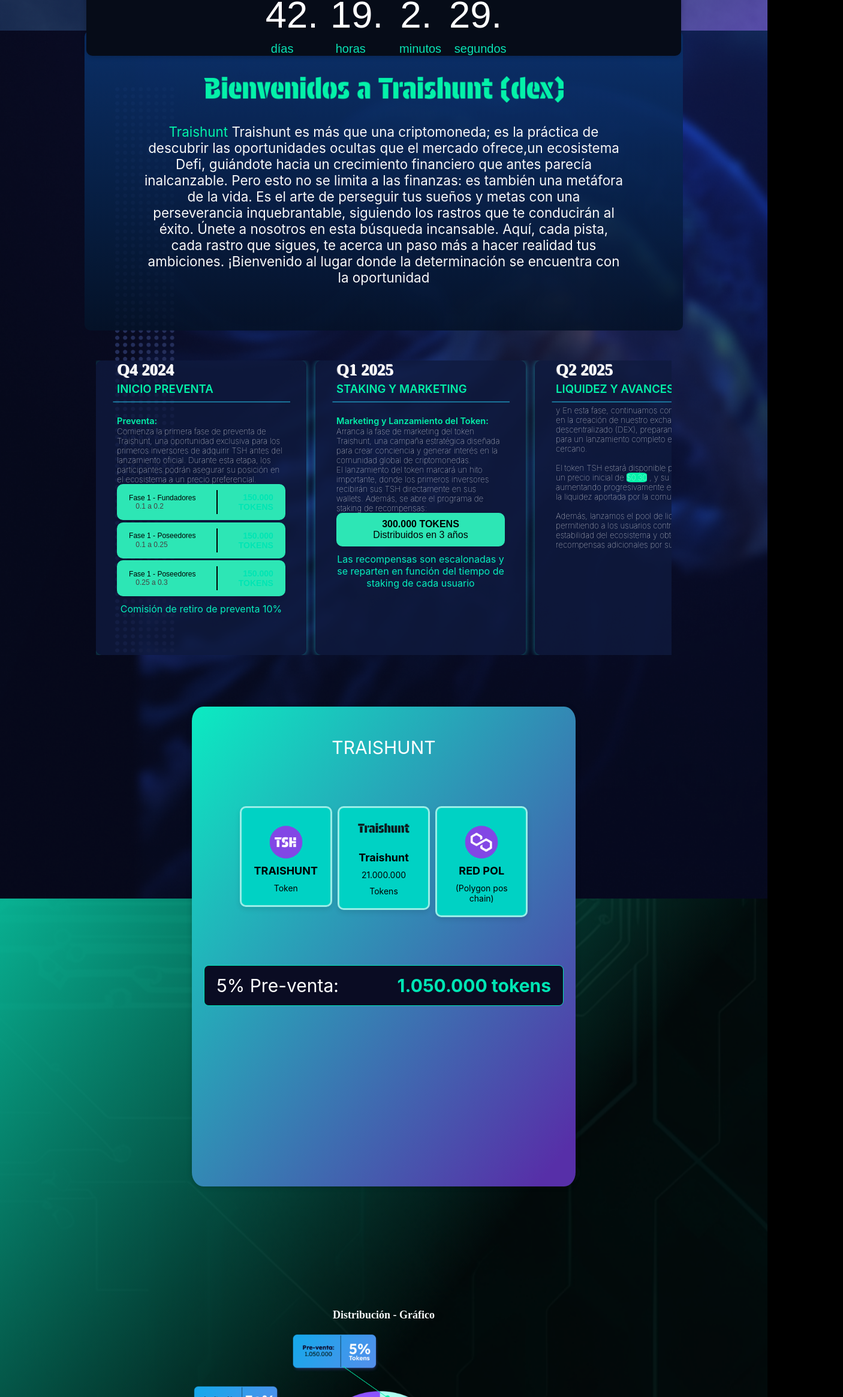
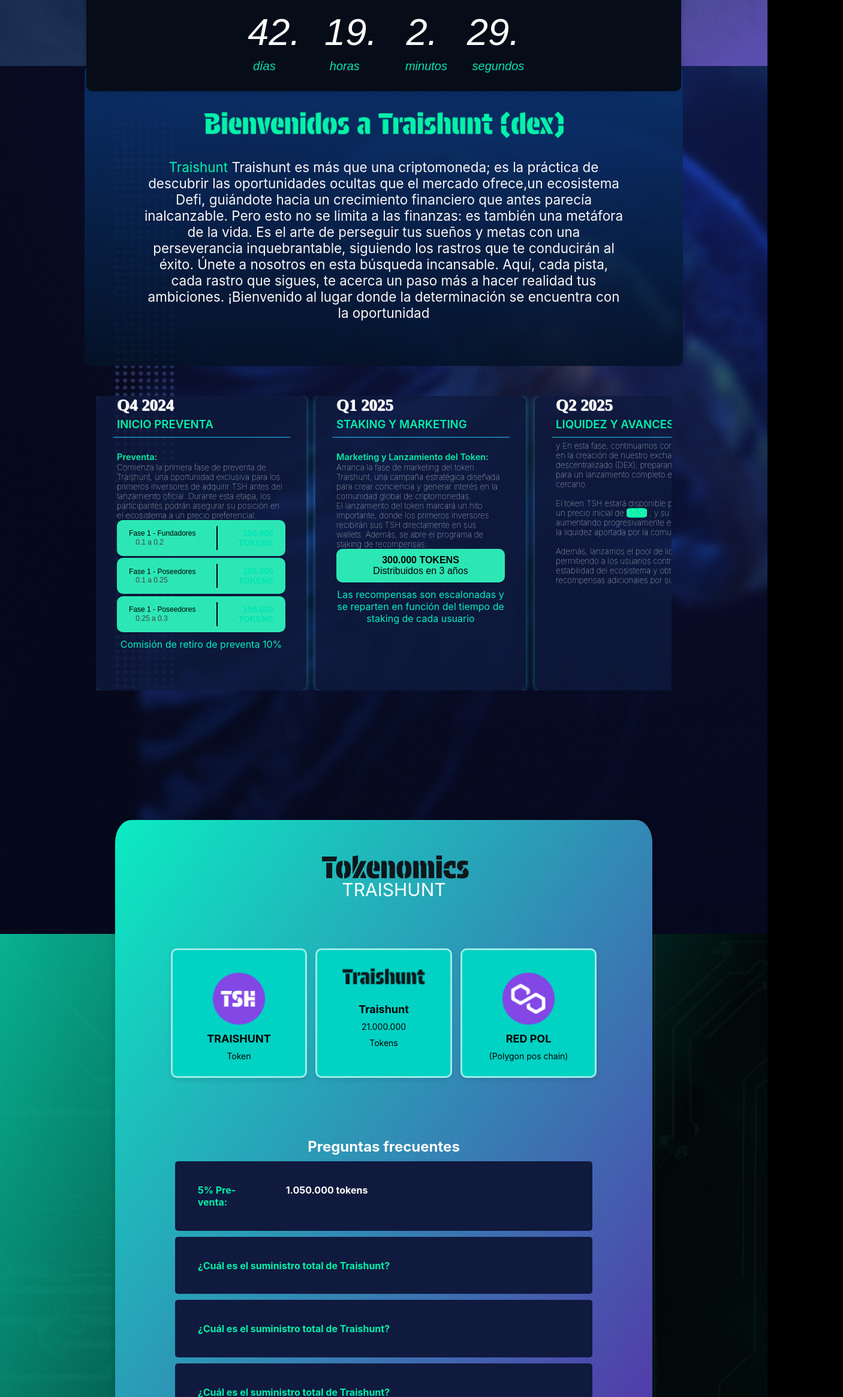
Before and after one commit to gabri32/prueba, a React (Create React App) app: page / in a window 1280 px wide. Shown: the part 471-2800 px from the top of the page at 60% size, 1406 px wide, since content can reach past the window. Built offline with nearby package versions, Linux system fonts and the light colour scheme; a web font is replaced by a local one.

Commit message:
solo falta mobile

```diff
--- a/src/components/Home.module.css
+++ b/src/components/Home.module.css
@@ -337,7 +337,8 @@
 }
 .countdown div {
   text-align: center;
-  margin: 0 10px; /* Añade un margen horizontal para separar los elementos */
+  margin: 0 10px;
+  padding: 3% 1% 3%;/* Añade un margen horizontal para separar los elementos */
 }
 a {
   color: #a4ff00;
@@ -369,19 +370,19 @@
   background-position: center; /* Centra la imagen */
   background-repeat: no-repeat; /* Evita repetición */
   background-size: cover; /* Ajusta el tamaño de la imagen para cubrir el contenedor */
-  height: 200vh; /* Asegúrate de tener una altura definida */
+  height: 340vh; /* Asegúrate de tener una altura definida */
   justify-content: center;   /* Centra verticalmente el contenido dentro del contenedor */
   align-items: center;       /* Alinea los elementos horizontalmente al centro */
   text-align: center;
 }
 
 .container3_1 {
-  height: 100vh;
+  padding: 1%;
   border-radius: 3%;
-  width: 50%;
+  width: 70%;
   background: linear-gradient(to top left,  rgb(87, 47, 168) 5%,#0bebc2);
-  margin-left: 25%;
- top: -20%;
+  margin-left: 15%;
+ top: -7%;
   position: relative;
   justify-content: center;   /* Centra verticalmente el contenido dentro del contenedor */
   align-items: center;       /* Alinea los elementos horizontalmente al centro */
@@ -389,8 +390,8 @@
   	box-shadow: 0 1px 10px rgba(0, 0, 0, 0.2);
 }
 .container3_1 img{
-  margin-top: 30px;       /* Espacio entre la imagen y el texto */
-  padding: 0 40vh;         /* Evita que el texto toque los bordes */
+  margin-top: 3%;       /* Espacio entre la imagen y el texto */
+
   display: block;
   color: #f8f8f8;
   justify-content: center;   /* Centra verticalmente el contenido dentro del contenedor */
@@ -398,10 +399,17 @@
   font-size: 140%;
   margin-bottom: 0px;
 }
-.container3_1 span{
-  text-align: center;
+.imagentituo{
+  position: relative;
+      left: 38%;
+
+}
+.container3_1 span div{
+  text-align: justify;
   font-size: 30px;
   margin-top: 0px;
+  margin-left: 4%;
+
 }
 .tokencardscontainer {
   display: flex;
@@ -416,8 +424,8 @@
   border: 3px solid rgba(255, 255, 255, 0.6);
   border-radius: 10px;
   width: 32%;
-  height: 35%;
-  padding: 20px;
+
+  padding: 25px;
   text-align: center;
   box-shadow: 0 4px 8px rgba(0, 0, 0, 0.1);
 }
@@ -444,33 +452,12 @@
 /* Contenedor del acordeón */
 .accordion {
   width: 100%;
-  max-width: 600px;
+
   margin: 0 auto;
 }
 
-/* Elemento del acordeón */
-.accordionitem {
-  background-color: #0a0c23;
-  border: 1px solid #00e5b4;
-  border-radius: 8px;
-  overflow: hidden;
-  margin-bottom: 10px;
-  transition: all 0.3s ease;
-}
 
-/* Encabezado del acordeón */
-.accordionheader {
-  display: flex;
-  justify-content: space-between;
-  align-items: center;
-  padding: 15px 20px;
-  cursor: pointer;
-  background-color: #0a0c23;
-}
 
-.accordionheader strong {
-  color: #ffffff;
-}
 
 .tokens {
   color: #00e5b4;
@@ -515,14 +502,14 @@
 }
 .container3_2 img{
 
-width: 50%;
+width: 70%;
    justify-content: center;   /* Centra verticalmente el contenido dentro del contenedor */
   align-items: center;       /* Alinea los elementos horizontalmente al centro */
   text-align: center;
 }
 .vectorfull{
   display: block;
-  margin-top: -9vw;
+  margin-top: -2vw;
 }
 
 /*Banner*/
@@ -742,13 +729,14 @@
 .walletconection img{
   position: relative;
 top: -20vh;
-width: 80%;
-line-height: 0%;
+width: 30%;
+margin-bottom: 1%;
 text-align: center;
 }
 .conection h2{
   position: relative;
 top: 2%;
+padding: 5% 0% 2%;
 color: #00e57a;
 
 
@@ -962,6 +950,8 @@
 }
 .cohete{
   margin-left:-70%;
+  position: relative;
+  z-index: 3;
 }
 
 .slidercontainer2{
@@ -977,7 +967,6 @@
   height: 50%;
   left: 10%;
   position: absolute;
-
 top: 45%;
 }
 .card2{
@@ -1034,9 +1023,12 @@
 }
 .whitecontainer img {
   position: absolute; /* Allows the image to be moved freely inside the container */
-  top: 46.5%; /* Adjust the position as needed */
-  z-index: 10;
-  left: 72%; /* Ensures the image appears above other elements */
+ left: 100%;
+ padding: 0%;
+  z-index: 3;
+  bottom: -1230%;
+
+
 }
 .whitecontainer h2 {
   color: #333;
@@ -1049,7 +1041,12 @@
   left: 25%;
   position: relative;
 }
-
+.corto{
+  height: 10px;
+  position: relative;
+z-index: 0;
+top:-10%;
+}
 .directSale {
   background-color: #04F1A9;
   border-radius: 8px;
@@ -1342,7 +1339,43 @@
   max-width: 800px;
   margin: 20px auto;
 }
+.faq2 {
+  width: 80%;
+  margin: 20px auto;
 
+}
+.faq2 summary {
+  cursor: pointer;
+  padding: 10px;
+  font-weight: bold;
+  background: #0000;
+  display: flex;
+}
+.faq2 details {
+  background: #101A3E;
+  color: #04F1A9;
+  margin: 10px 0;
+  border-radius: 5px;
+  overflow: hidden;
+  font-size: 2vh;
+  padding: 4%;
+  text-align: start;
+  display: flex;
+
+}
+.faq2 span {
+  background: #101A3E;
+  color: #fdfdfd;
+  margin: 10px 0;
+  border-radius: 5px;
+  overflow: hidden;
+  font-size: 2vh;
+  text-align: end;
+}
+.cantidad{
+  width: 100%;
+  text-align: end;
+}
 .partof details {
   background: white;
   color: black;
--- a/src/components/Home.tsx
+++ b/src/components/Home.tsx
@@ -57,20 +57,20 @@
     return (
       <div className={styles.countdown}>
         <div>
-          <span>{days}.</span>
-          <p>días</p>
+          <span><i>{days}.</i></span>
+          <p><i> días </i></p>
         </div>
         <div>
-          <span>{hours}.</span>
-          <p>horas</p>
+          <span><i>{hours}.</i></span>
+          <p><i>horas</i></p>
         </div>
         <div>
-          <span>{minutes}.</span>
-          <p>minutos</p>
+          <span><i>{minutes}.</i></span>
+          <p><i>minutos</i></p>
         </div>
         <div>
-          <span>{seconds}.</span>
-          <p>segundos</p>
+          <span><i>{seconds}.</i></span>
+          <p><i>segundos</i></p>
         </div>
       </div>
     );
@@ -253,7 +253,7 @@
       <div className={styles.container3}>
         <div className={styles.container3_1}>
           <br />
-          <span><img src={tokennomits} alt="tokenomits" />TRAISHUNT</span>
+          <span className={styles.imagentituo}><img src={tokennomits} alt="tokenomits" /><div>TRAISHUNT</div></span>
           <div className={styles.tokencardscontainer}>
             <div className={styles.tokencard}>
               <div className={styles.icon}>
@@ -287,16 +287,34 @@
 
           </div>
           <div ref={accordionRef} className={styles.accordion}>
-            <div className={styles.accordionitem}>
-              <div className={styles.accordionheader}>
-                <span className={styles.percentage}>5% Pre-venta:</span>
-                <span className={styles.tokens}>1.050.000 tokens</span>
-              </div>
-              <div className={styles.accordioncontent}>
-                <strong>Objetivo:</strong>
-                <p>Recaudar fondos iniciales para el desarrollo del proyecto.</p>
-              </div>
-            </div>
+          <section className={styles.faq2}>
+        <h2>Preguntas frecuentes</h2>
+        <details>
+          <summary>5% Pre-venta: &nbsp;&nbsp;&nbsp;&nbsp;&nbsp;&nbsp;&nbsp;&nbsp; <div className={styles.cantidad}><span>1.050.000 tokens</span></div> </summary>
+          <p>Descripción sobre Traishunt...</p>
+        </details>
+        <details>
+          <summary>¿Cuál es el suministro total de Traishunt?</summary>
+          <p>Información sobre el suministro...</p>
+        </details>
+        <details>
+          <summary>¿Cuál es el suministro total de Traishunt?</summary>
+          <p>Información sobre el suministro...</p>
+        </details>
+        <details>
+          <summary>¿Cuál es el suministro total de Traishunt?</summary>
+          <p>Información sobre el suministro...</p>
+        </details>
+        <details>
+          <summary>¿Cuál es el suministro total de Traishunt?</summary>
+          <p>Información sobre el suministro...</p>
+        </details>
+        <details>
+          <summary>¿Cuál es el suministro total de Traishunt?</summary>
+          <p>Información sobre el suministro...</p>
+        </details>
+        {/* Agrega más FAQs según sea necesario */}
+      </section>
           </div>
 
         </div>
@@ -379,7 +397,8 @@
 
         <div className={styles.walletconection}>
           <img src={letterTrainsImage} alt="Traishunt Logo" />
-          <h4>PREVENTA</h4>
+
+         <div><h4>PREVENTA</h4></div>
           <div className={styles.conection}>
             <div className={styles.f1}>
               <h2>FASE 1</h2>
@@ -526,11 +545,14 @@
                 <h4>1% <br />
                   <span>Nivel 3</span></h4>
                 <p>Finalmente, ganarás un 1% de comisión sobre las compras de los referidos en tercer nivel.</p>
+
               </div>
+
             </div>
+          <div className={styles.corto}><img src={referido} alt="Icono 4" /></div>
           </div>
           <button className={styles.button}>QUIERO ESTOS BENEFICIOS   </button>
-          <img src={referido} alt="Icono 4" />
+
         </div>
       </div>
       <div className={styles.container6}>
```
